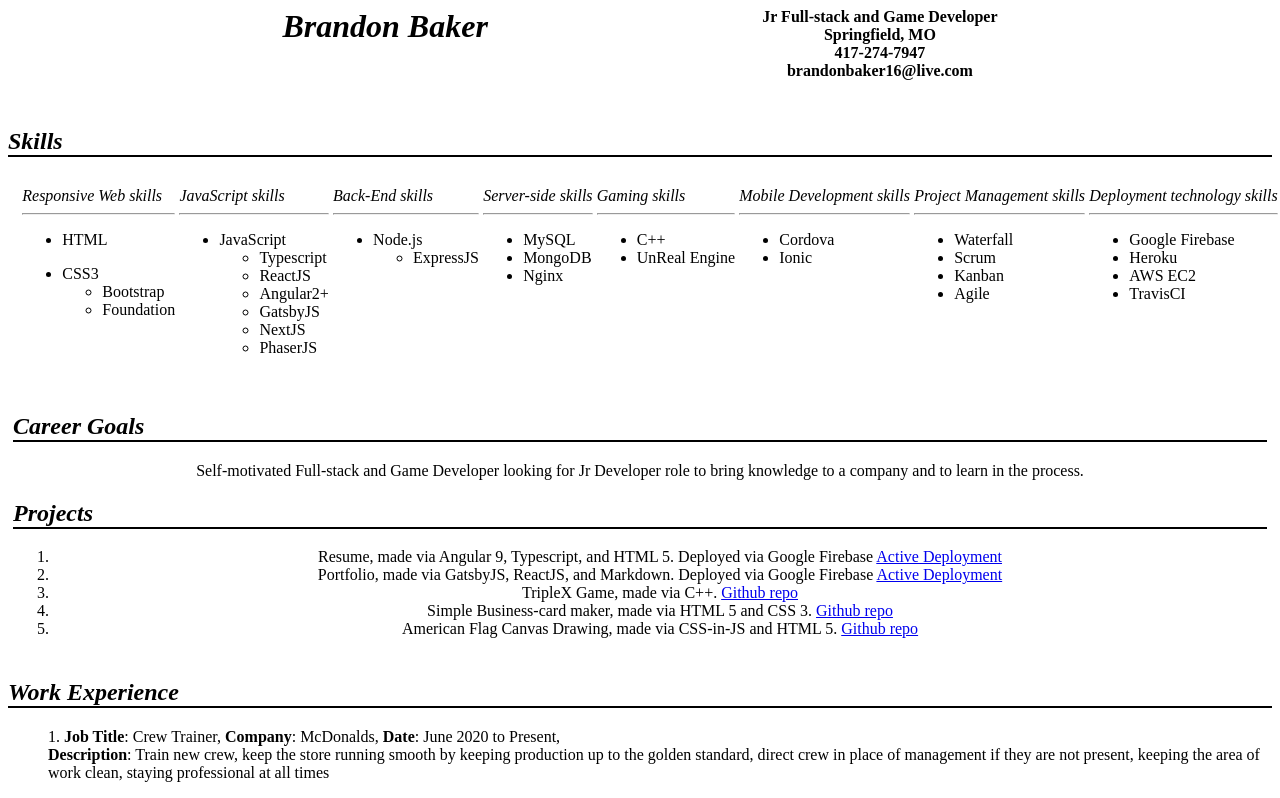
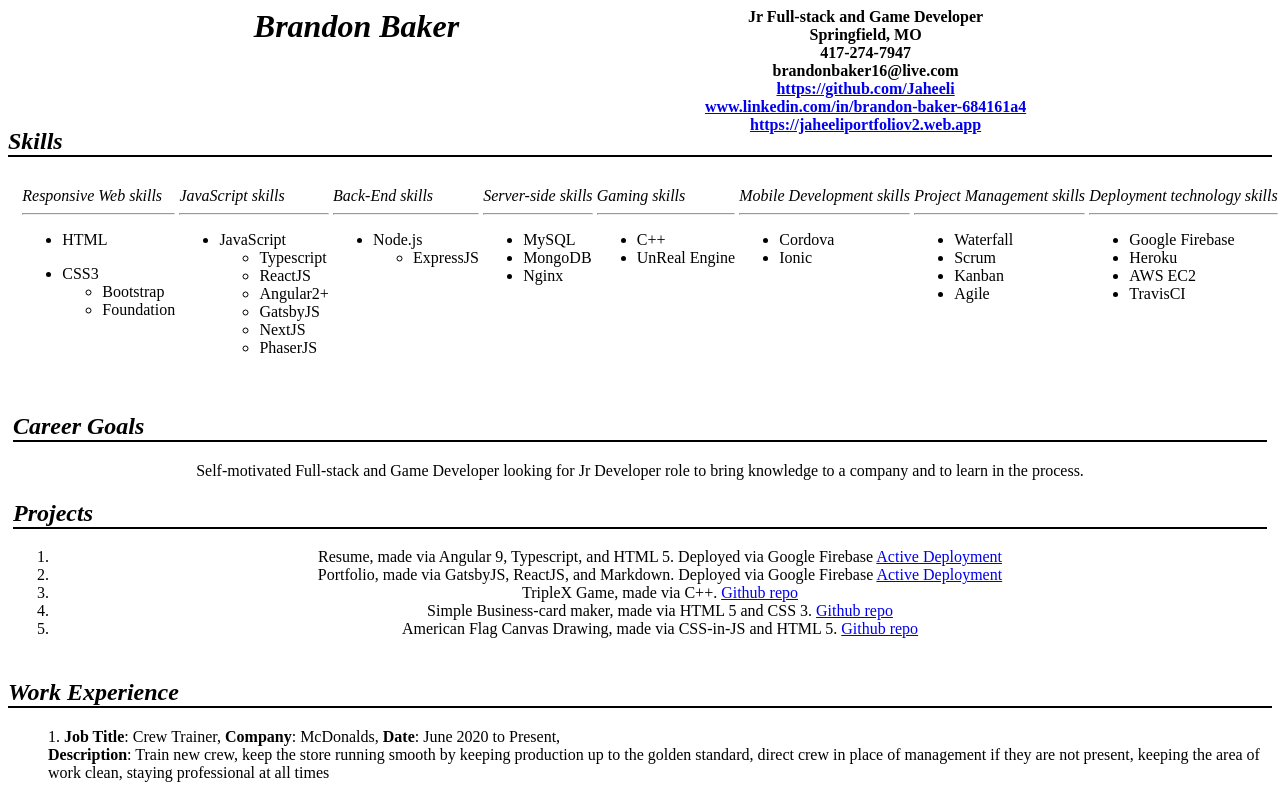
Before and after one commit to Jaheeli/Angular-Resume, an Angular app: page / in a window 1280 px wide. Shown: the top 798 px of the page. Built offline with nearby package versions, Linux system fonts and the light colour scheme.

Commit message:
resume final update

```diff
--- a/src/app/app.component.html
+++ b/src/app/app.component.html
@@ -11,7 +11,11 @@
             Jr Full-stack and Game Developer <br>
             Springfield, MO <br>
             417-274-7947 <br>
-            brandonbaker16@live.com
+            brandonbaker16@live.com <br>
+            <a href="https://github.com/Jaheeli">https://github.com/Jaheeli</a> <br>
+            <a href="www.linkedin.com/in/brandon-baker-684161a4">www.linkedin.com/in/brandon-baker-684161a4</a> <br>
+            <a href="https://jaheeliportfoliov2.web.app">https://jaheeliportfoliov2.web.app</a> <br>
+
 
         </p>
     </div>
```
Also changed, not shown: 1 other file (tests, documents, lock files or other folders).
